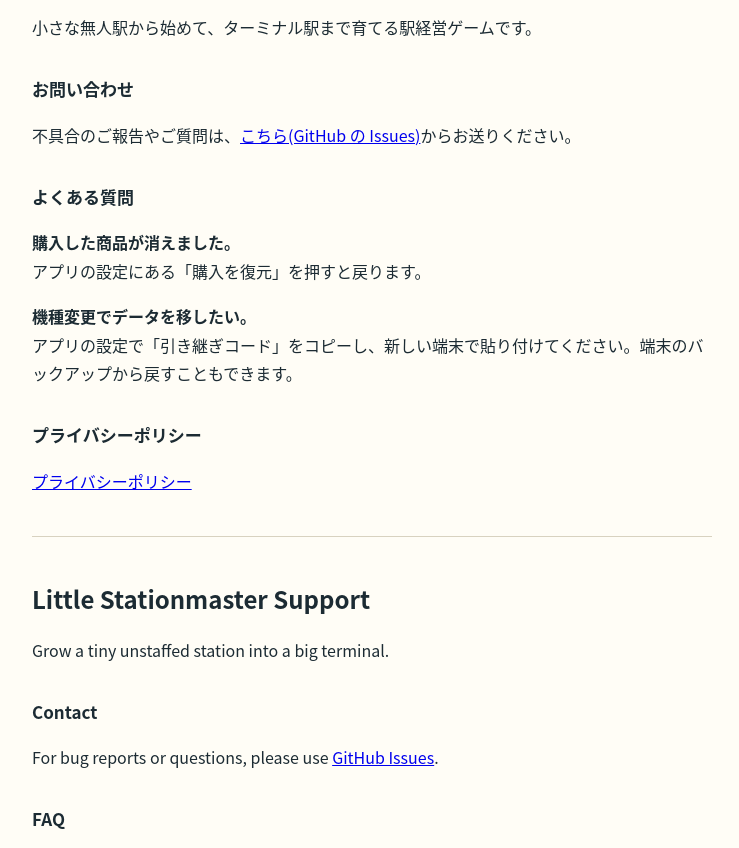
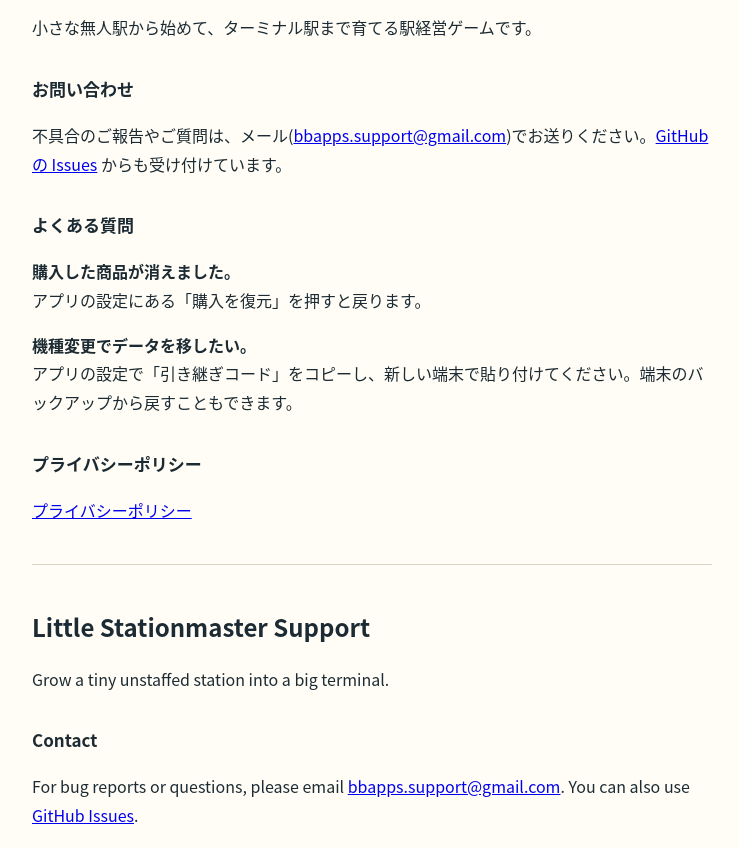
Before and after one commit to bb-satoru/chiisana-ekicho-support, a plain HTML site: page index.html in a window 1280 px wide. Shown: the part 86-934 px from the top of the page, without its empty margins (268-1007 px from the left). Drawn offline with Linux system fonts and the light colour scheme.

Commit message:
連絡先のメールアドレスを加える
Co-Authored-By: Claude Opus 5.5 <noreply@anthropic.com>

```diff
--- a/index.html
+++ b/index.html
@@ -16,7 +16,7 @@
     <p>小さな無人駅から始めて、ターミナル駅まで育てる駅経営ゲームです。</p>
 
     <h2>お問い合わせ</h2>
-    <p>不具合のご報告やご質問は、<a href="https://github.com/bb-satoru/chiisana-ekicho-support/issues">こちら(GitHub の Issues)</a>からお送りください。</p>
+    <p>不具合のご報告やご質問は、メール(<a href="mailto:bbapps.support@gmail.com">bbapps.support@gmail.com</a>)でお送りください。<a href="https://github.com/bb-satoru/chiisana-ekicho-support/issues">GitHub の Issues</a> からも受け付けています。</p>
 
     <h2>よくある質問</h2>
     <p><strong>購入した商品が消えました。</strong><br />アプリの設定にある「購入を復元」を押すと戻ります。</p>
@@ -30,7 +30,7 @@
     <h1 lang="en">Little Stationmaster Support</h1>
     <p lang="en">Grow a tiny unstaffed station into a big terminal.</p>
     <h2 lang="en">Contact</h2>
-    <p lang="en">For bug reports or questions, please use <a href="https://github.com/bb-satoru/chiisana-ekicho-support/issues">GitHub Issues</a>.</p>
+    <p lang="en">For bug reports or questions, please email <a href="mailto:bbapps.support@gmail.com">bbapps.support@gmail.com</a>. You can also use <a href="https://github.com/bb-satoru/chiisana-ekicho-support/issues">GitHub Issues</a>.</p>
     <h2 lang="en">FAQ</h2>
     <p lang="en"><strong>My purchases are gone.</strong><br />Tap “Restore purchases” in the app’s settings.</p>
     <p lang="en"><strong>I want to move to a new device.</strong><br />Copy your “Transfer code” in the settings and paste it on the new device. Restoring from a device backup also works.</p>
```
Also changed, not shown: privacy-policy.en.html (+2 -1 lines), privacy-policy.html (+2 -1 lines).
